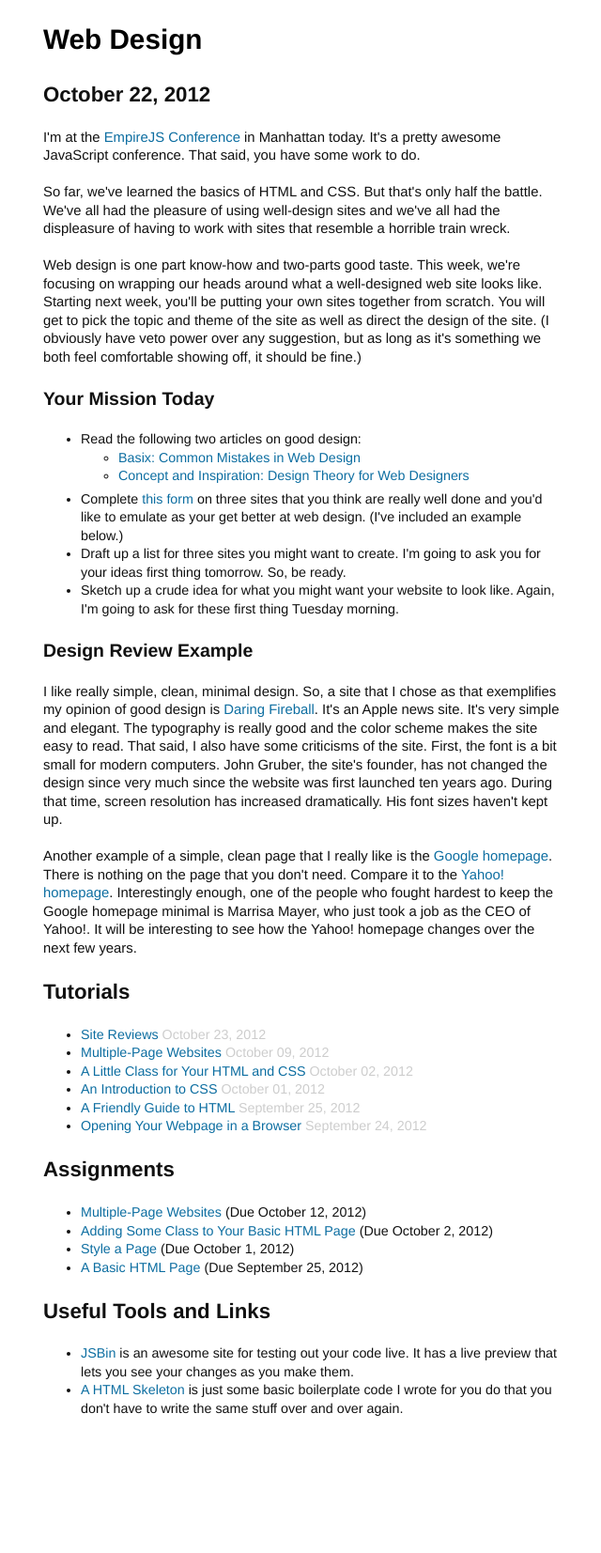
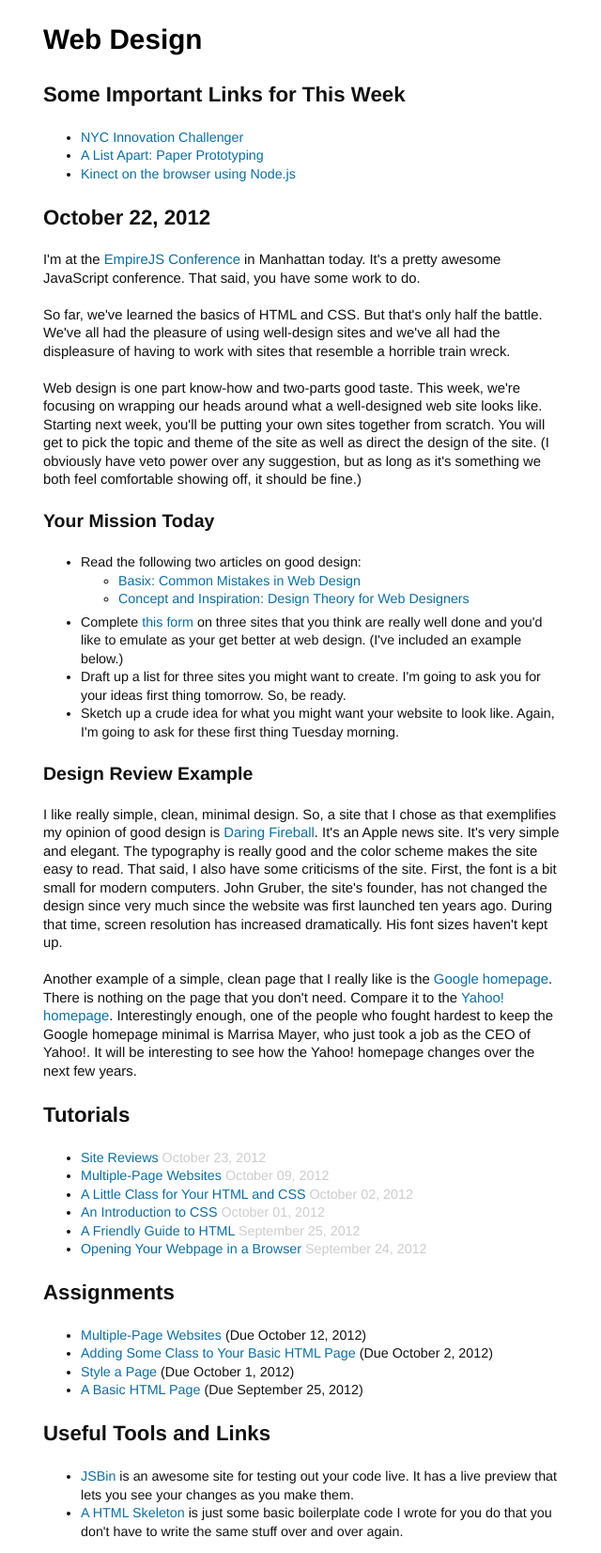
Before and after one commit to scholarsnyc/web-design, a Jekyll site: the page built from index.html, in a window 1280 px wide. Shown: the whole page at 94% size, without its empty margins (319-959 px from the left). Built offline with Jekyll 4.4.1, drawn with Linux system fonts in a browser that asks for light colours; before the commit the page ends 1522 px from its top, so only the background shows below that.

Commit message:
New links for a new year

```diff
--- a/index.html
+++ b/index.html
@@ -4,6 +4,14 @@
 title : Web Design
 
 ---
+
+<h2>Some Important Links for This Week</h2>
+
+<ul>
+	<li><a href="http://nycschools.challengepost.com/">NYC Innovation Challenger</a></li>
+	<li><a href="http://www.alistapart.com/articles/paperprototyping/">A List Apart: Paper Prototyping</a></li>
+	<li><a href="http://vimeo.com/54947368">Kinect on the browser using Node.js</a></li>
+</ul>
 
 <h2>October 22, 2012</h2>
 
```
